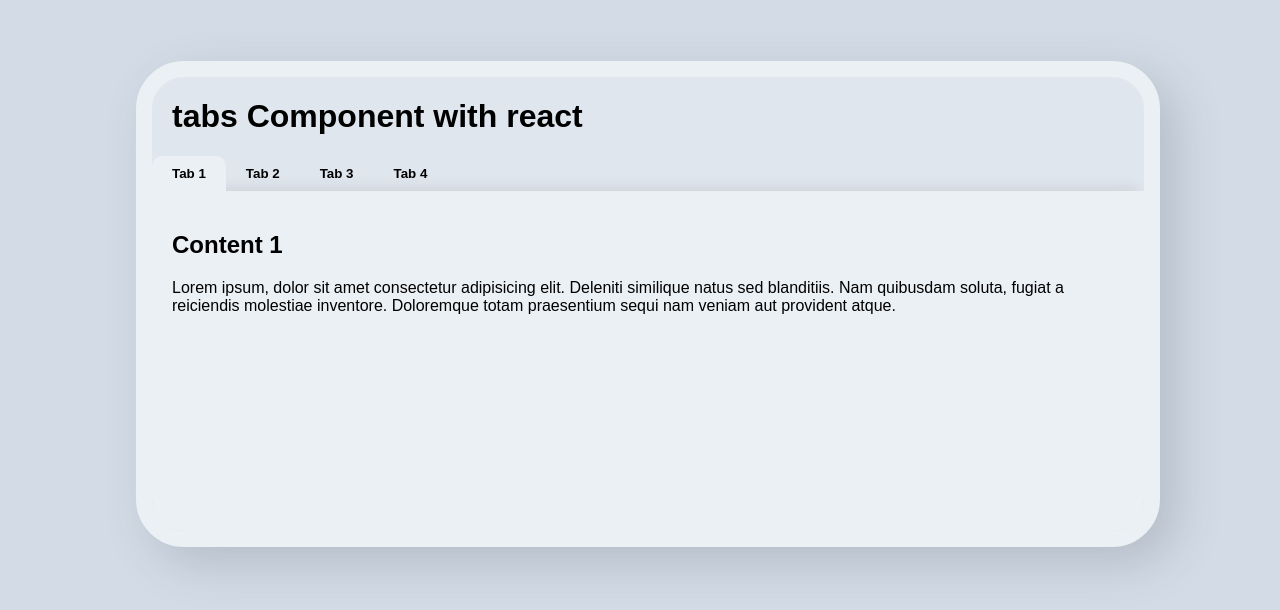
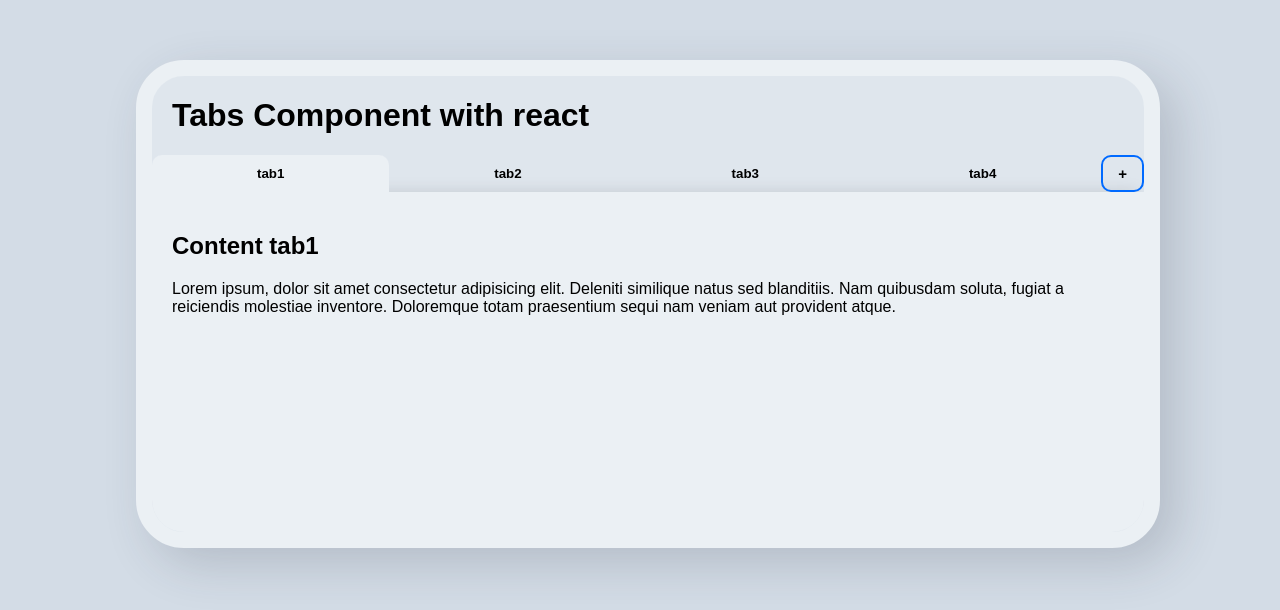
Before and after one commit to mohmdrezaei/mohammad-rezaei-tabs, a React (Vite) app: page / in a window 1280 px wide. Shown: the part 104-714 px from the top of the page. Built offline with nearby package versions, Linux system fonts and the light colour scheme.

Commit message:
Ability to add a new tab by the user

```diff
--- a/src/MyTabs.css
+++ b/src/MyTabs.css
@@ -27,8 +27,6 @@ body{
 }
 .tab-list {
   display: flex;
-
-
 }
 
 .tab-link {
@@ -38,10 +36,11 @@ body{
   border: none;
   font-weight: 600;
   border-radius: 10px 10px 0 0;
+  flex-grow: 1;
 }
 
 .tab-link.active {
-  transition:  all 0.3s ease-in-out, transform 0.3s ease-in-out;
+  transition:  all 0.6s ease-in-out;
   background-color: #ebf0f4;
 
   box-shadow: -42px -50px 38px -51px rgba(0,0,0,0.1);
@@ -52,7 +51,15 @@ body{
   width: auto;
   height: 300px;
   background-color: #ebf0f4;
-  transition: all 0.3s ease-in-out, transform 0.3s ease-in-out;
   box-shadow: 0px -8px 14px -6px rgba(0,0,0,0.1);
 
 }
+.add-button{
+  border: 2px solid #006aff;
+  border-radius: 10px;
+  padding: 8px 15px;
+  background:none ;
+  cursor: pointer;
+  font-size: 15px;
+  font-weight: 600;
+}
--- a/src/MyTabs.jsx
+++ b/src/MyTabs.jsx
@@ -2,32 +2,47 @@ import { useState } from "react";
 import './MyTabs.css';
 
 function MyTabs() {
-  const [activeTab, setActiveTab] = useState(()=>localStorage.getItem('activeTab') || "tab1");
+  const [activeTab, setActiveTab] = useState(() => localStorage.getItem('activeTab') || "tab1");
+  const [tabs, setTabs] = useState( JSON.parse(localStorage.getItem('tabs')) ||["tab1", "tab2", "tab3","tab4"]
+  );
 
   const handleTabClick = (tabId) => {
     setActiveTab(tabId);
     localStorage.setItem('activeTab', tabId);
   };
 
+  const handleAddTab = () => {
+    const newTabId = `tab${tabs.length + 1}`;
+    if(tabs.length === 8) {
+      return alert("نمی توانید بیشتر از 8 برگه اینجاد کنید")
+    }
+    setTabs([...tabs, newTabId]);
+    setActiveTab(newTabId);
+    localStorage.setItem('activeTab', newTabId);
+    localStorage.setItem('tabs', JSON.stringify([...tabs, newTabId]));
+  };
+
   return (
     <div className="tab-container">
-      <h1>tabs Component with react</h1>
+      <h1>Tabs Component with react</h1>
       <div className="tab-list">
-        <button className={`tab-link ${activeTab === 'tab1' ? 'active' : ''}`} onClick={() => handleTabClick('tab1')}>Tab 1</button>
-        <button className={`tab-link ${activeTab === 'tab2' ? 'active' : ''}`} onClick={() => handleTabClick('tab2')}>Tab 2</button>
-        <button className={`tab-link ${activeTab === 'tab3' ? 'active' : ''}`} onClick={() => handleTabClick('tab3')}>Tab 3</button>
-        <button className={`tab-link ${activeTab === 'tab4' ? 'active' : ''}`} onClick={() => handleTabClick('tab4')}>Tab 4</button>
+        {tabs.map((tabId) => (
+          <button
+            key={tabId}
+            className={`tab-link ${activeTab === tabId ? 'active' : ''}`}
+            onClick={() => handleTabClick(tabId)}>
+             {tabId}
+          </button>
+        ))}
+        <button className="add-button" onClick={handleAddTab}>+</button>
       </div>
       <div className="tab-content">
-        {activeTab === 'tab1' && <h2>Content 1</h2>}
-        {activeTab === 'tab2' && <h2>Content 2</h2>}
-        {activeTab === 'tab3' && <h2>Content 3</h2>}
-        {activeTab === 'tab4' && <h2>Content 4</h2>}
-          <p>Lorem ipsum, dolor sit amet consectetur adipisicing elit.
-            Deleniti similique natus sed blanditiis. Nam quibusdam soluta,
-            fugiat a reiciendis molestiae inventore. Doloremque totam
-             praesentium sequi nam veniam aut provident atque.
-             </p>
+        {activeTab && (
+          <div>
+            <h2>Content {activeTab}</h2>
+            <p>Lorem ipsum, dolor sit amet consectetur adipisicing elit. Deleniti similique natus sed blanditiis. Nam quibusdam soluta, fugiat a reiciendis molestiae inventore. Doloremque totam praesentium sequi nam veniam aut provident atque.</p>
+          </div>
+        )}
       </div>
     </div>
   );
```
